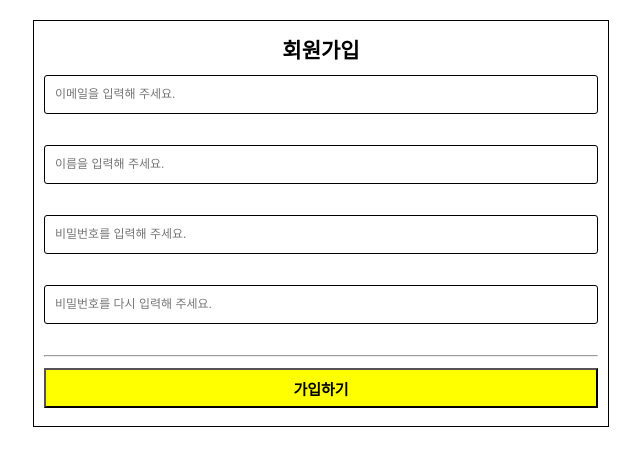
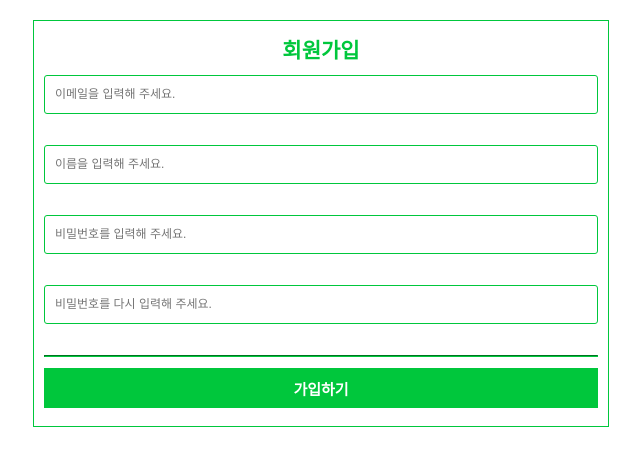
Before and after one commit to Denia-park/KraftonJungle_1st_Week0_Team_1, a Flask app: page /signup in a window 1280 px wide. Shown: the top 466 px of the page, without its empty margins (319-959 px from the left). Run offline with Flask 2, Linux system fonts and the light colour scheme.

Commit message:
signup css 수정 #00C73C 사용

```diff
--- a/templates/signup.html
+++ b/templates/signup.html
@@ -27,11 +27,11 @@
 
         body {
             width: 45%;
-            border: 1px solid black;
+            border: 1px solid #00C73C;
         }
 
         input {
-            border: 1px solid black;
+            border: 1px solid #00C73C;
             border-radius: 3px;
             line-height: 35px;
             font-size: 12px;
@@ -52,6 +52,7 @@
         .title {
             text-align: center;
             font-weight: 700;
+            color: #00C73C;
         }
 
         .email input {
@@ -71,12 +72,14 @@
         }
 
         .signUp button {
-            background-color: yellow;
+            background-color: #00C73C;
+            color: white;
             height: 40px;
             width: 100%;
             cursor: pointer;
             font-size: 15px;
             font-weight: 700;
+            border: 1px solid #00C73C;
         }
 
         button {
@@ -113,7 +116,7 @@
         </div>
 
         <div class="line">
-            <hr>
+            <hr style="border-color: #00C73C;">
         </div>
         <div class="signUp">
             <button id="signUpButton" onclick="signUpCheck()">가입하기</button>
```
